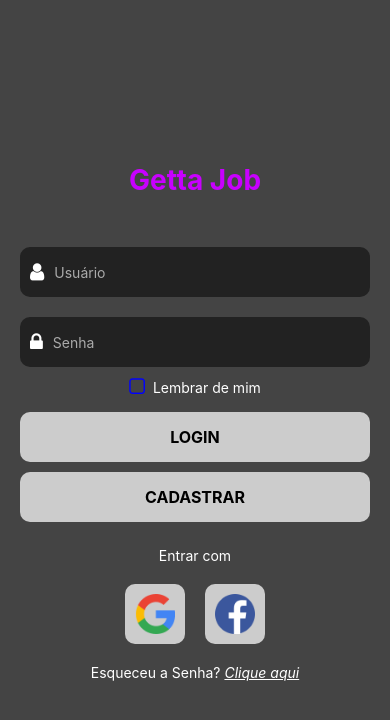
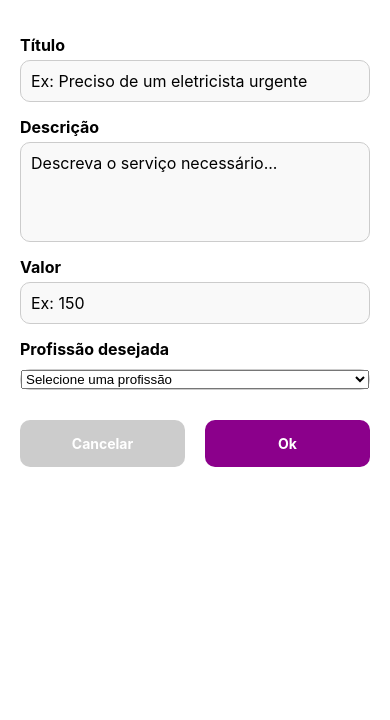
Before and after one commit to 97Mith/gettajob, a React Native app: screen /NovaSolicitacao in a window 390 px wide. Shown: the top 720 px of the page. Built offline with nearby package versions, Linux system fonts and the light colour scheme; what react-native-calendars would draw is missing.

Commit message:
11 - criar tela de solicitação de serviço, incluir um pick com tipo de serviço, um campo para inserir a data e horário que está disponível para receber o serviço

```diff
--- a/src/pages/NewPost/index.js
+++ b/src/pages/NewPost/index.js
@@ -7,7 +7,10 @@ export default function NewPost() {
 
     return (
         <View style={styles.container}>
-            <TouchableOpacity style={styles.buttonService}>
+            <TouchableOpacity
+                style={styles.buttonService}
+                onPress={() => navigation.navigate("NovaSolicitacao")}
+            >
                 <Text style={styles.buttonText}>Solicitar serviço</Text>
             </TouchableOpacity>
 
--- /dev/null
+++ b/src/pages/NewPostReq/index.js
@@ -0,0 +1,97 @@
+import React, { useState } from "react";
+import {
+  View,
+  Text,
+  TextInput,
+  TouchableOpacity,
+  ScrollView,
+  Alert,
+} from "react-native";
+import { Picker } from "@react-native-picker/picker";
+import { useNavigation } from "@react-navigation/native";
+import styles from "../../styles/NewPostReqStyles";
+
+const professions = [
+  "Carpinteiro", "Pintor", "Barbeiro", "Pedreiro", "Eletricista", "Encanador", "Mecânico",
+  "Jardineiro", "Marceneiro", "Serralheiro", "Vidraceiro", "Bombeiro Hidráulico", "Gesseiro",
+  "Montador de Móveis", "Reparador de Computadores", "Cozinheiro", "Garçom", "Balconista",
+  "Cabelereiro", "Manicure", "Depilador", "Costureiro", "Borracheiro", "Chaveiro",
+  "Fotógrafo", "Videomaker", "Personal Trainer", "Professor Particular", "Babá",
+  "Cuidadores de Idosos", "Motorista Particular", "Diarista", "Lavador de Carros",
+  "Entregador", "Tatuador", "Soldador", "Ferreiro", "Técnico em Eletrônica",
+  "Segurança Particular", "DJ", "Músico", "Instrutor de Dança", "Professor de Idiomas",
+  "Design Gráfico", "Programador", "Analista de Sistemas", "Redator", "Revisor Textual",
+  "Tradutor", "Consultor Financeiro"
+];
+
+export default function NewPostReq() {
+  const navigation = useNavigation();
+  const [title, setTitle] = useState("");
+  const [description, setDescription] = useState("");
+  const [value, setValue] = useState("");
+  const [selectedProfession, setSelectedProfession] = useState("");
+
+  const handleSubmit = () => {
+    if (!title || !description || !value || !selectedProfession) {
+      Alert.alert("Atenção", "Preencha todos os campos.");
+      return;
+    }
+
+    // Aqui você pode salvar os dados no banco ou API
+    Alert.alert("Sucesso", "Postagem criada com sucesso!");
+    navigation.goBack();
+  };
+
+  return (
+    <ScrollView contentContainerStyle={styles.container}>
+      <Text style={styles.label}>Título</Text>
+      <TextInput
+        style={styles.input}
+        value={title}
+        onChangeText={setTitle}
+        placeholder="Ex: Preciso de um eletricista urgente"
+      />
+
+      <Text style={styles.label}>Descrição</Text>
+      <TextInput
+        style={[styles.input, { height: 100 }]}
+        value={description}
+        onChangeText={setDescription}
+        placeholder="Descreva o serviço necessário..."
+        multiline
+      />
+
+      <Text style={styles.label}>Valor</Text>
+      <TextInput
+        style={styles.input}
+        value={value}
+        onChangeText={setValue}
+        placeholder="Ex: 150"
+        keyboardType="numeric"
+      />
+
+      <Text style={styles.label}>Profissão desejada</Text>
+      <View style={styles.pickerContainer}>
+        <Picker
+          selectedValue={selectedProfession}
+          onValueChange={(itemValue) => setSelectedProfession(itemValue)}
+        >
+          <Picker.Item label="Selecione uma profissão" value="" />
+          {professions.map((prof, index) => (
+            <Picker.Item key={index} label={prof} value={prof} />
+          ))}
+        </Picker>
+      </View>
+
+      <View style={styles.buttonContainer}>
+        <TouchableOpacity style={styles.cancelButton} onPress={() => navigation.goBack()}>
+          <Text style={styles.buttonText}>Cancelar</Text>
+        </TouchableOpacity>
+
+        <TouchableOpacity style={styles.submitButton} onPress={handleSubmit}>
+          <Text style={styles.buttonText}>Ok</Text>
+        </TouchableOpacity>
+      </View>
+    </ScrollView>
+  );
+}
--- a/src/pages/Profile/index.js
+++ b/src/pages/Profile/index.js
@@ -154,12 +154,18 @@ const Header = () => {
   return (
     <View style={styles.header}>
       <Text style={styles.logo}>Getta Job</Text>
-      <TouchableOpacity onPress={() => navigation.navigate("Menu")}>
-        <FontAwesome name="bars" size={24} color="black" />
-      </TouchableOpacity>
+      <View style={{ flexDirection: "row", gap: 16 }}>
+        <TouchableOpacity onPress={() => navigation.navigate("Notificacoes")}>
+          <FontAwesome name="bell" size={24} color="black" />
+        </TouchableOpacity>
+        <TouchableOpacity onPress={() => navigation.navigate("Menu")}>
+          <FontAwesome name="bars" size={24} color="black" />
+        </TouchableOpacity>
+      </View>
     </View>
   );
-}
+};
+
 
 const CalendarTab = () => {
   const [selected, setSelected] = useState("");
--- a/src/routes/stackRoutes.js
+++ b/src/routes/stackRoutes.js
@@ -10,6 +10,7 @@ import PostReq from '../pages/PostReq';
 import MenuScreen from '../pages/MenuScreen';
 import Post from '../pages/Post';
 import OthersProfile from '../pages/OthersProfile';
+import NewPostReq from "../pages/NewPostReq";
 
 
 const Stack = createNativeStackNavigator();
@@ -53,6 +54,11 @@ export default function StackRoutes(){
                 name="OthersProfile"
                 component={OthersProfile}
             />
+            <Stack.Screen
+                name="NovaSolicitacao"
+                component={NewPostReq}
+            />
+
 
 
         </Stack.Navigator>
--- /dev/null
+++ b/src/styles/NewPostReqStyles.js
@@ -0,0 +1,55 @@
+import { StyleSheet } from "react-native";
+
+export default StyleSheet.create({
+  container: {
+    padding: 20,
+    backgroundColor: "#fff",
+    flexGrow: 1,
+  },
+  label: {
+    fontSize: 16,
+    marginBottom: 5,
+    marginTop: 15,
+    fontWeight: "bold",
+  },
+  input: {
+    borderWidth: 1,
+    borderColor: "#ccc",
+    borderRadius: 10,
+    padding: 10,
+    fontSize: 16,
+    backgroundColor: "#f9f9f9",
+  },
+  pickerContainer: {
+    borderWidth: 1,
+    borderColor: "#ccc",
+    borderRadius: 10,
+    marginTop: 5,
+    backgroundColor: "#f9f9f9",
+  },
+  buttonContainer: {
+    flexDirection: "row",
+    justifyContent: "space-between",
+    marginTop: 30,
+  },
+  cancelButton: {
+    flex: 1,
+    marginRight: 10,
+    padding: 15,
+    borderRadius: 10,
+    backgroundColor: "#ccc",
+    alignItems: "center",
+  },
+  submitButton: {
+    flex: 1,
+    marginLeft: 10,
+    padding: 15,
+    borderRadius: 10,
+    backgroundColor: "#8B008B",
+    alignItems: "center",
+  },
+  buttonText: {
+    color: "#fff",
+    fontWeight: "bold",
+  },
+});
```
Also changed, not shown: Lista de ajustes de navegação do ap.txt.
